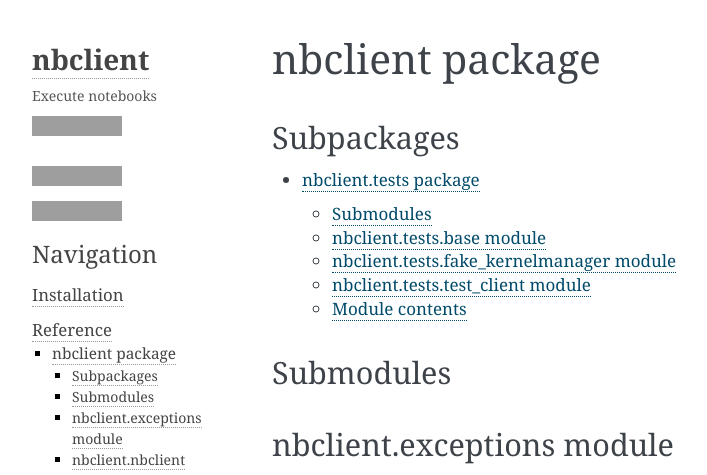
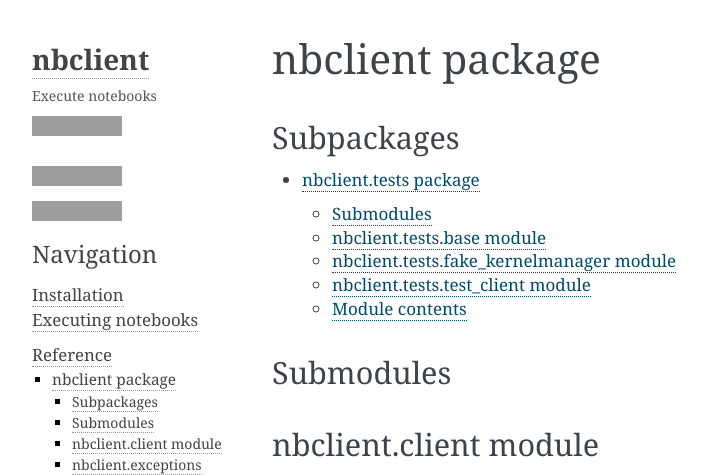
Before and after one commit to jupyter/nbclient, a Sphinx documentation site: the page built from docs/reference/nbclient.rst, in a window 1280 px wide, cut to the strip 0-475 px from the top of the page. Shown: the whole strip, without its empty margins (148-855 px from the left). Built offline with Sphinx 7.4.7, drawn with Linux system fonts in a browser that asks for light colours; pages that are not in the unit, such as notebooks, are missing from menus; some of the changed text lies outside the part shown; grey boxes are pictures that could not be loaded.

Commit message:
Fixed docs reference

```diff
--- a/docs/index.rst
+++ b/docs/index.rst
@@ -33,7 +33,7 @@ These pages guide you through the installation and usage of nbclient.
    :maxdepth: 1
 
    installation
-   nbclient
+   client
 
 
 API Reference
--- a/docs/reference/nbclient.rst
+++ b/docs/reference/nbclient.rst
@@ -11,18 +11,18 @@ Subpackages
 Submodules
 ----------
 
+nbclient.client module
+----------------------
+
+.. automodule:: nbclient.client
+   :members:
+   :undoc-members:
+   :show-inheritance:
+
 nbclient.exceptions module
 --------------------------
 
 .. automodule:: nbclient.exceptions
-   :members:
-   :undoc-members:
-   :show-inheritance:
-
-nbclient.nbclient module
-------------------------
-
-.. automodule:: nbclient.nbclient
    :members:
    :undoc-members:
    :show-inheritance:
```
